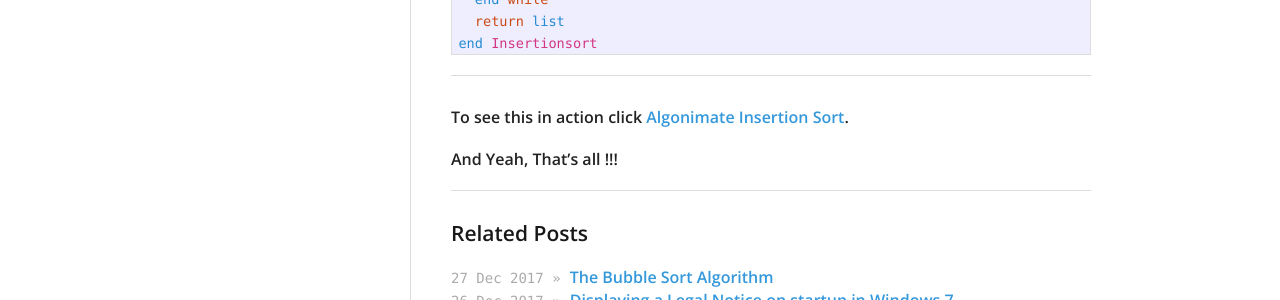
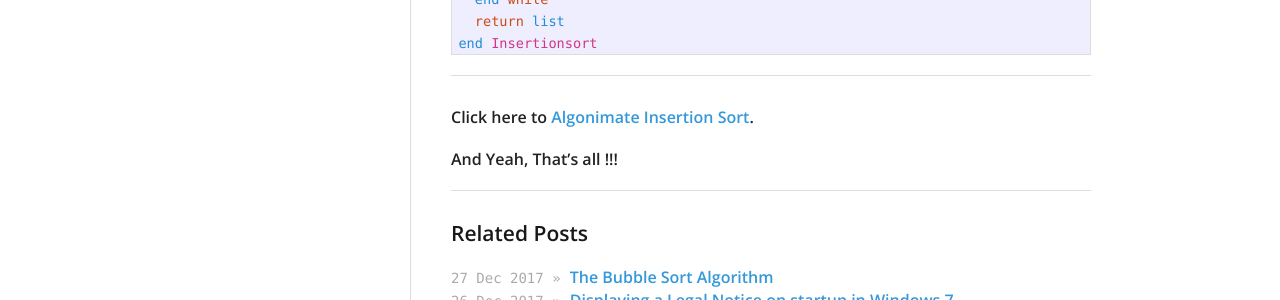
Before and after one commit to anthrax3/thegeeq.github.io, a Jekyll site: the page built from _posts/2017-12-27-the insertion sort algorithm.md, in a window 1280 px wide. Shown: the part 1187-1487 px from the top of the page. Built offline with Jekyll 4.4.1, drawn with Linux system fonts in a browser that asks for light colours; nearby versions of some CDN libraries.

Commit message:
Update 2017-12-27-the insertion sort algorithm.md

```diff
--- a/_posts/2017-12-27-the insertion sort algorithm.md
+++ b/_posts/2017-12-27-the insertion sort algorithm.md
@@ -46,7 +46,7 @@ end Insertionsort
 
 ---
 
-To see this in action click [Algonimate Insertion Sort](http://algonimator.thegeeq.gq/#path=sorting/insertion/basic).
+Click here to [Algonimate Insertion Sort](http://algonimator.thegeeq.gq/#path=sorting/insertion/basic).
 
 And Yeah, That's all !!!
 
```
